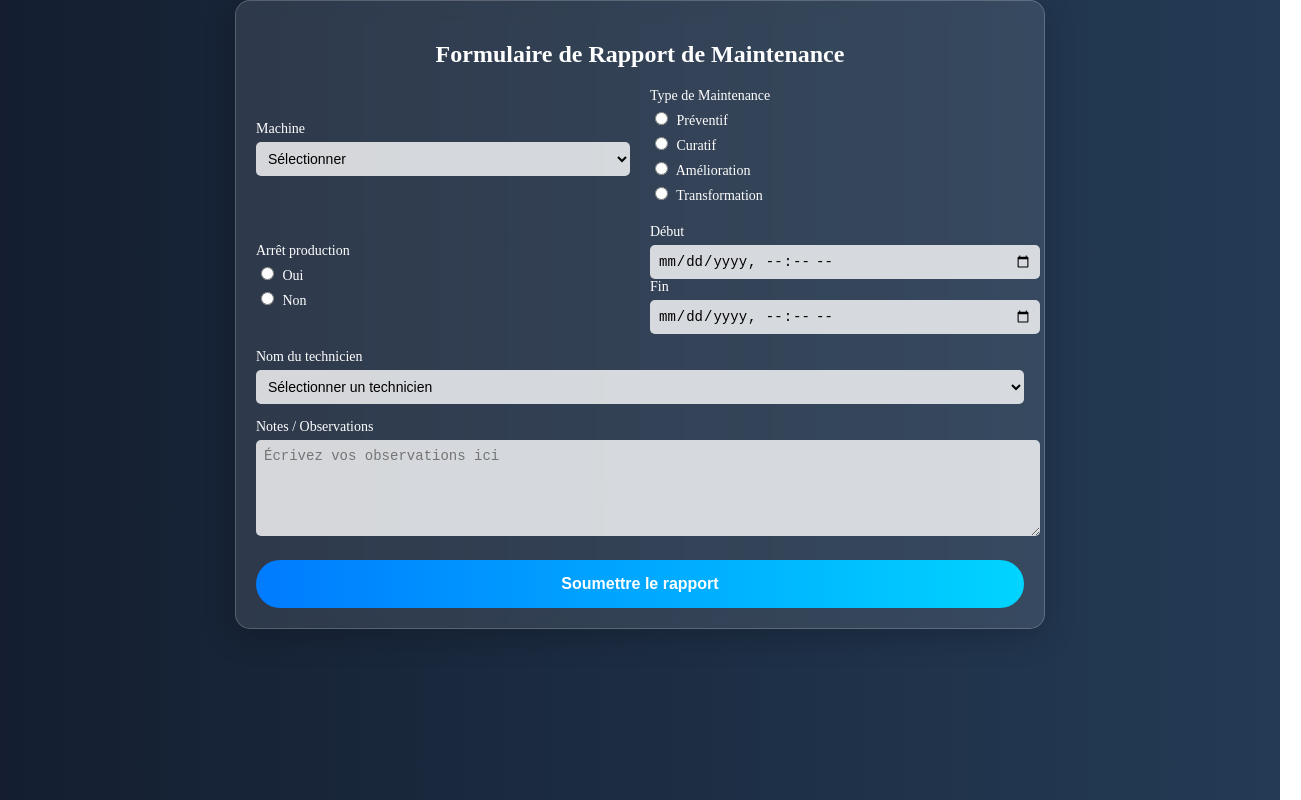
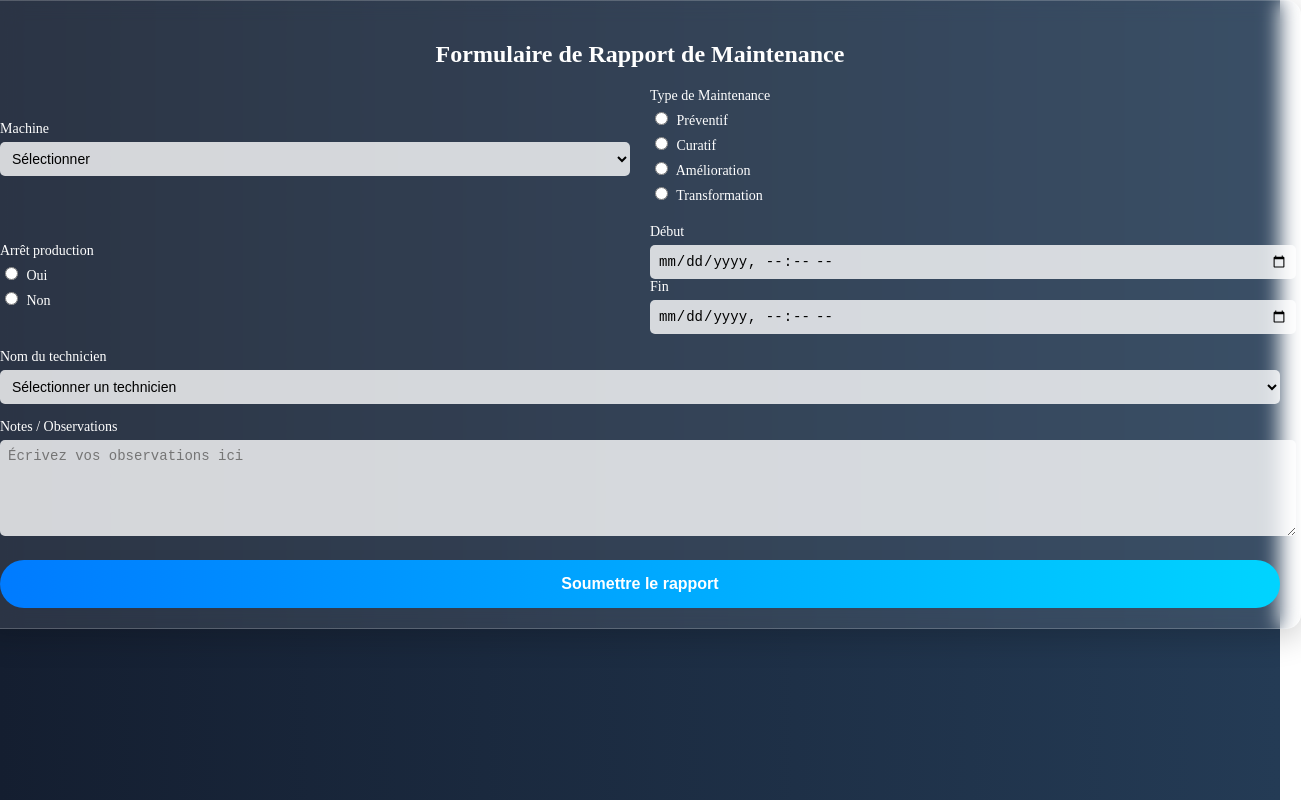
Before and after one commit to guillaumeMischler/repo, a website: page public/index.html in a window 1280 px wide. Shown: the whole page, 1301 px wide, since content can reach past the window. Drawn offline with Linux system fonts and the light colour scheme.

Commit message:
Update styles.css

```diff
--- a/public/styles.css
+++ b/public/styles.css
@@ -25,7 +25,7 @@
             border-radius: 15px;
             backdrop-filter: blur(10px);
             padding: 20px;
-            width: 60vw; /* Formulaire de 60vw de largeur */
+            width: 100vw; /* Formulaire de 60vw de largeur */
             box-shadow: 0 8px 32px rgba(0, 0, 0, 0.2);
             border: 1px solid rgba(255, 255, 255, 0.2);
             text-align: left;
```
